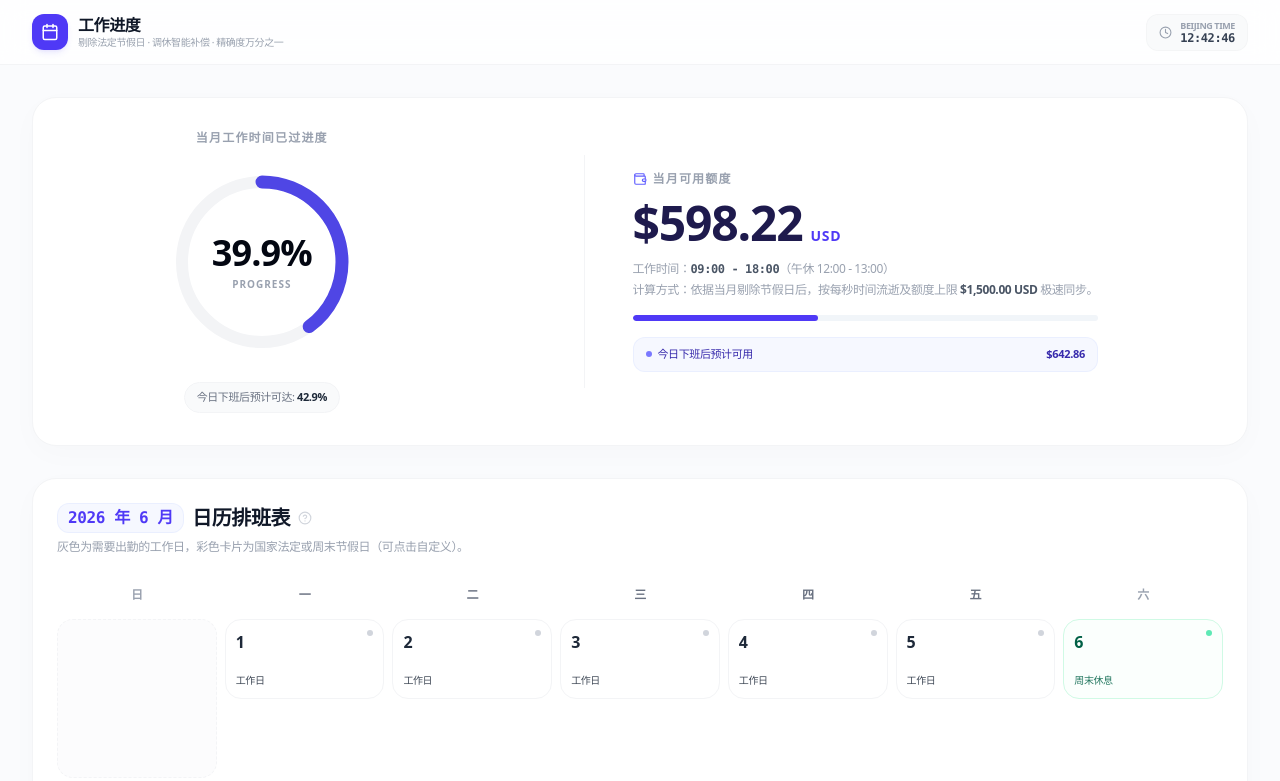
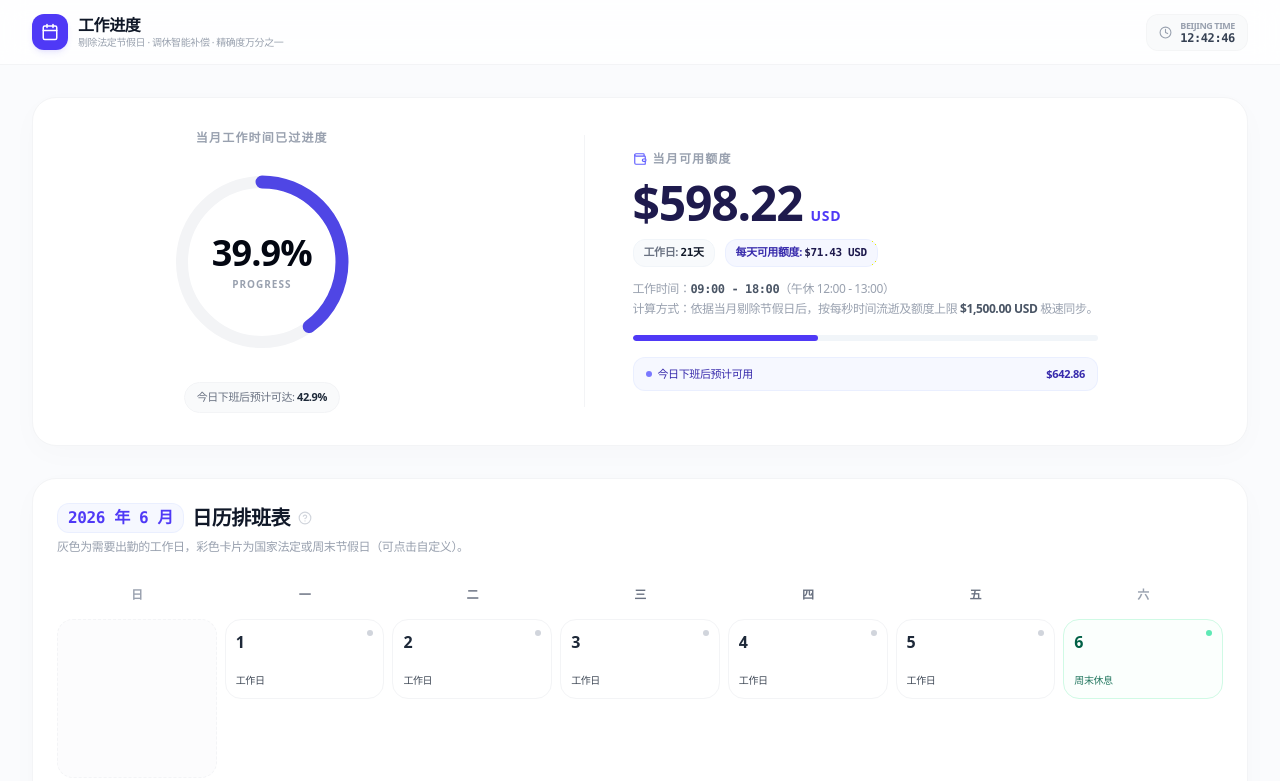
Before and after one commit to cotinyang/WorkProgress, a React (Vite) app: page / in a window 1280 px wide. Shown: the top 781 px of the page. Built offline with nearby package versions, Linux system fonts and the light colour scheme.

Commit message:
feat: add daily available quota and monthly workdays stats

```diff
--- a/src/components/ProgressBar.tsx
+++ b/src/components/ProgressBar.tsx
@@ -100,6 +100,16 @@ export const ProgressBar: React.FC<ProgressBarProps> = ({ progress }) => {
           <span className="text-sm font-extrabold text-indigo-600 tracking-wider">USD</span>
         </div>
 
+        {/* 核心工作日及每日额度数据 */}
+        <div className="flex items-center gap-2.5 mt-3 flex-wrap">
+          <div className="bg-slate-50 border border-slate-100 rounded-xl px-2.5 py-1 text-[11px] font-bold text-gray-500">
+            工作日: <span className="font-mono text-gray-900">{progress.totalWorkDays}天</span>
+          </div>
+          <div className="bg-indigo-50/60 border border-indigo-100/50 rounded-xl px-2.5 py-1 text-[11px] font-bold text-indigo-800">
+            每天可用额度: <span className="font-mono text-indigo-950">${(1500 / progress.totalWorkDays).toFixed(2)} USD</span>
+          </div>
+        </div>
+
         <p className="text-xs text-gray-400 mt-3 leading-relaxed">
           工作时间：<strong className="text-gray-600 font-mono">09:00 - 18:00</strong>（午休 12:00 - 13:00）
           <br />
```
